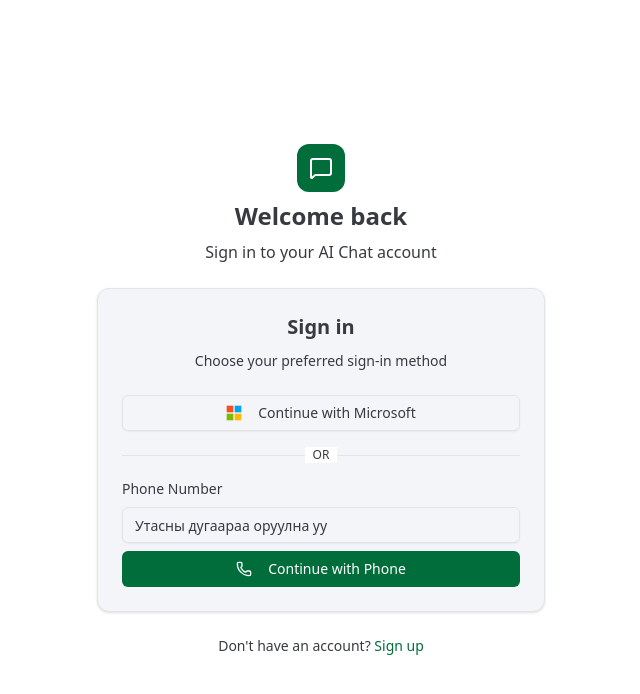
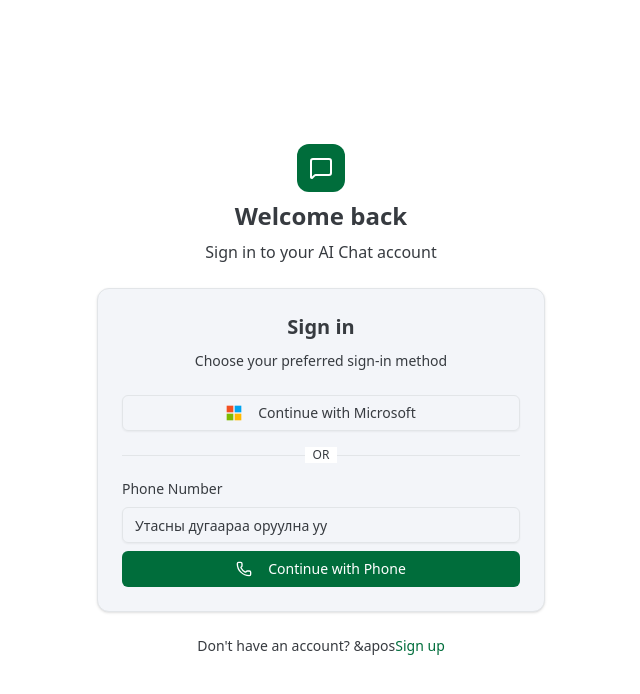
Before and after one commit to nyambayar1231/hr-chat-app, a Next.js app: page /login in a window 1280 px wide. Shown: the top 694 px of the page, without its empty margins (319-959 px from the left). Built offline with nearby package versions, Linux system fonts and the light colour scheme.

Commit message:
lint fix

```diff
--- a/app/(auth)/login/page.tsx
+++ b/app/(auth)/login/page.tsx
@@ -98,7 +98,7 @@
 
         <div className="text-center">
           <p className="text-sm text-muted-foreground">
-            Don't have an account?{' '}
+            Don't have an account? &apos
             <Link
               href="/signup"
               className="text-primary hover:text-primary/80 font-medium transition-colors"
```
Also changed, not shown: app/(dashboard)/layout.tsx (+1 -14 lines).
